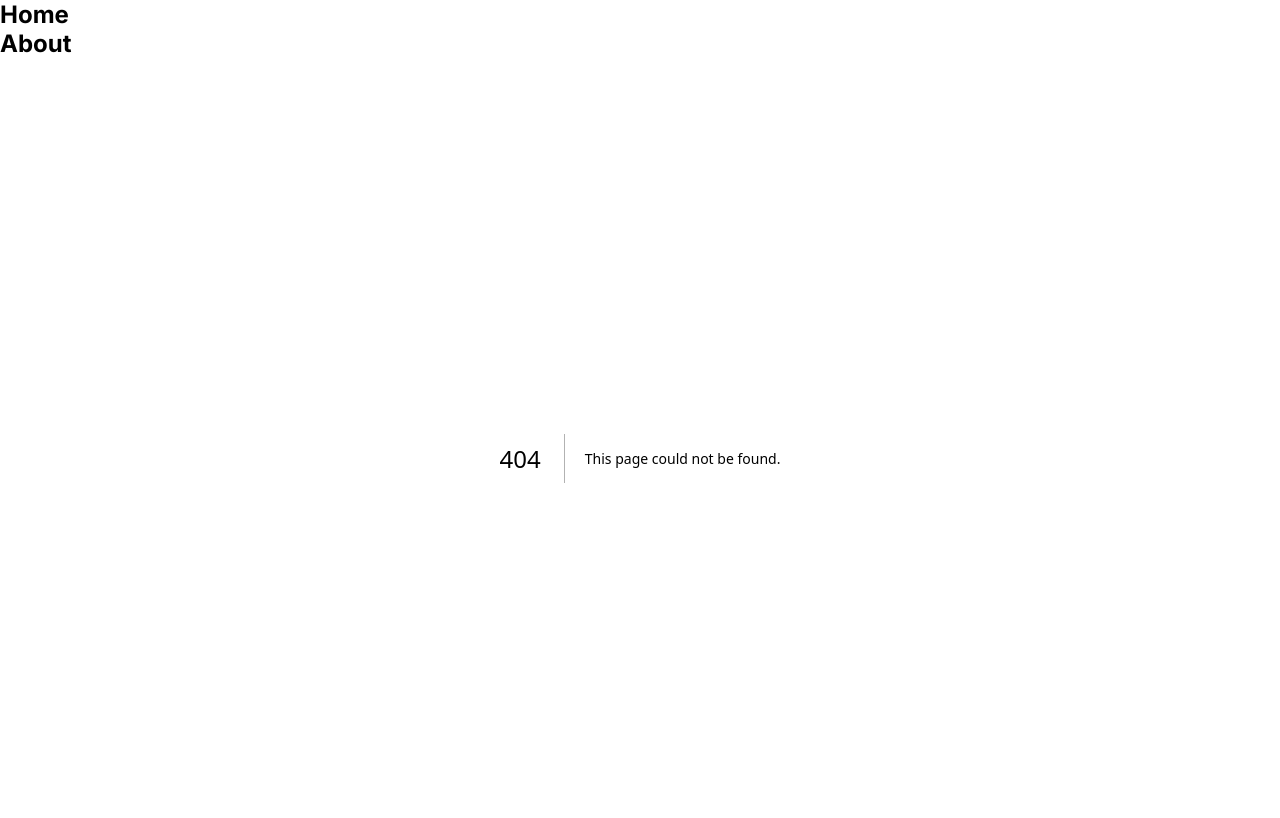
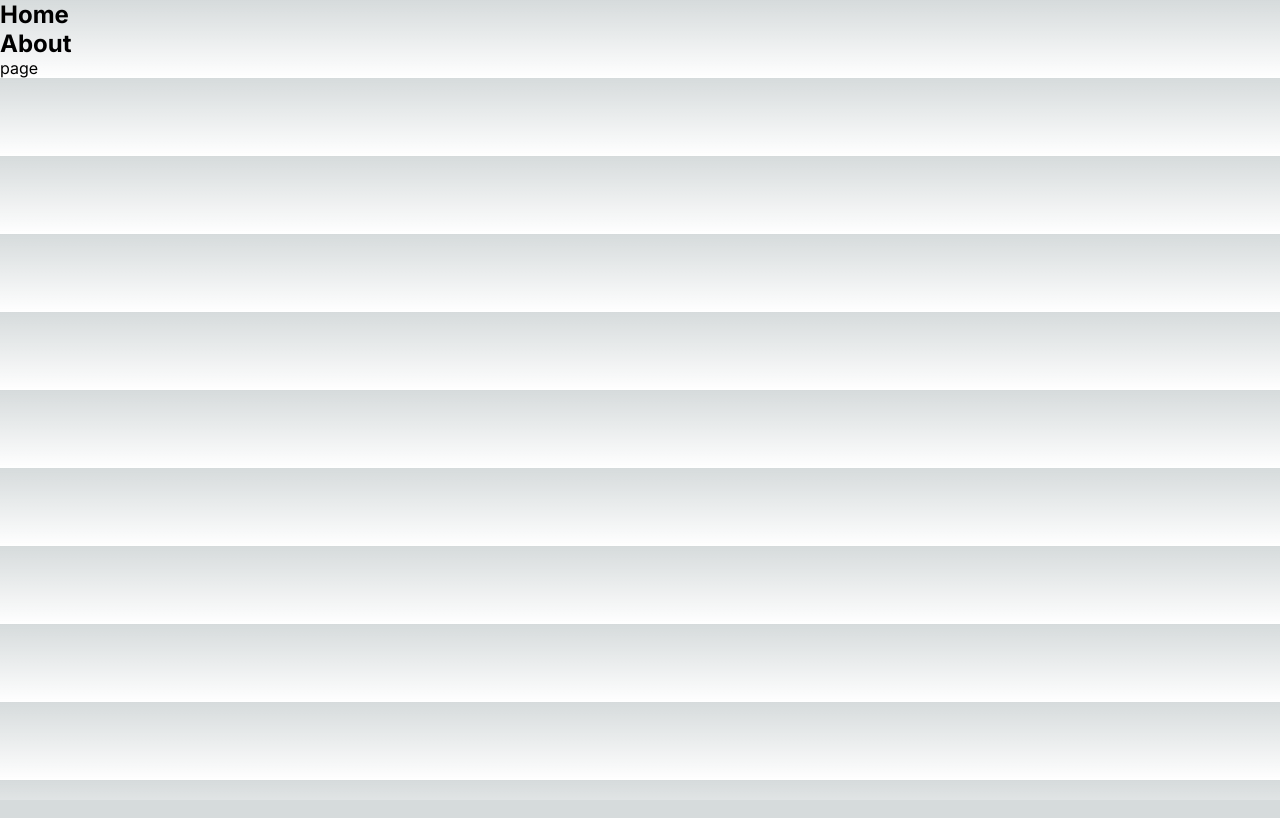
Before and after one commit to KisLorand/projects_pet, a Next.js app in the folder NextJs/ccnext01/: page /users in a window 1280 px wide. Before the commit this address had no page. Shown: the top 818 px of the page. Built offline with nearby package versions, Linux system fonts and the light colour scheme.

Commit message:
add users page base

```diff
--- /dev/null
+++ b/NextJs/ccnext01/app/users/page.tsx
@@ -0,0 +1,11 @@
+import type { Metadata } from 'next'
+
+export const metadata: Metadata = {
+    title: 'Users'
+}
+
+export default function UsersPage() {
+  return (
+    <div>page</div>
+  )
+}
```
